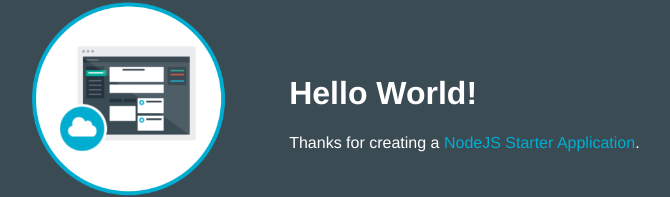
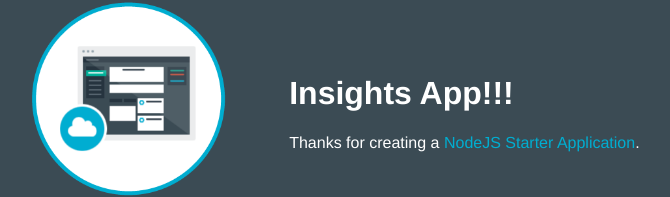
Before and after one commit to alokesh2017/Insights-App2017-1483405822430, a website: page public/index.html in a window 1280 px wide. Shown: the part 157-354 px from the top of the page, without its empty margins (253-923 px from the left). Drawn offline with Linux system fonts and the light colour scheme.

Commit message:
updated header

```diff
--- a/public/index.html
+++ b/public/index.html
@@ -16,7 +16,7 @@
           <img class = "newappIcon" src="images/newapp-icon.png">
         </td>
         <td>
-          <h1 id="message">Hello World!</h1>
+          <h1 id="message">Insights App!!!</h1>
           <p class='description'></p> Thanks for creating a <span class = "blue">NodeJS Starter Application</span>.
         </td>
       </tr>
```
